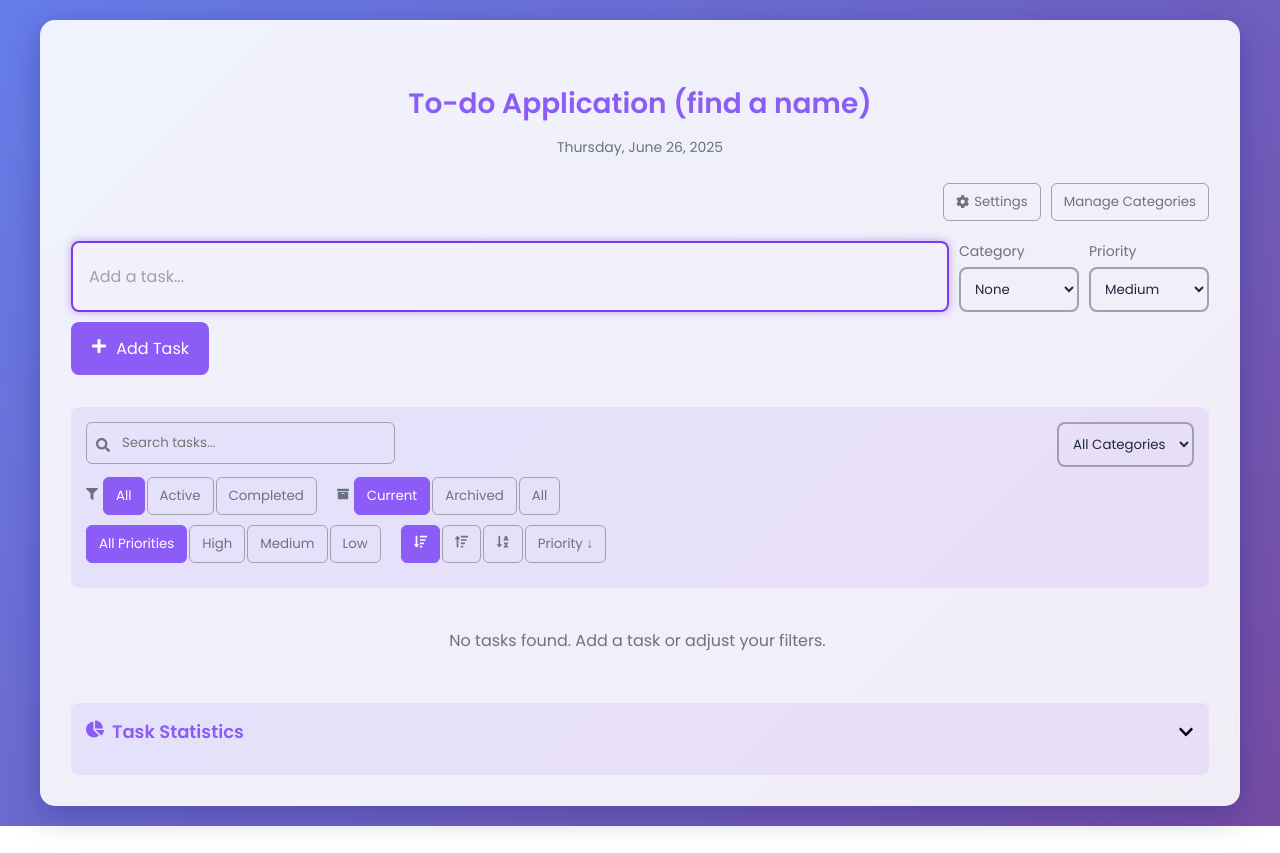
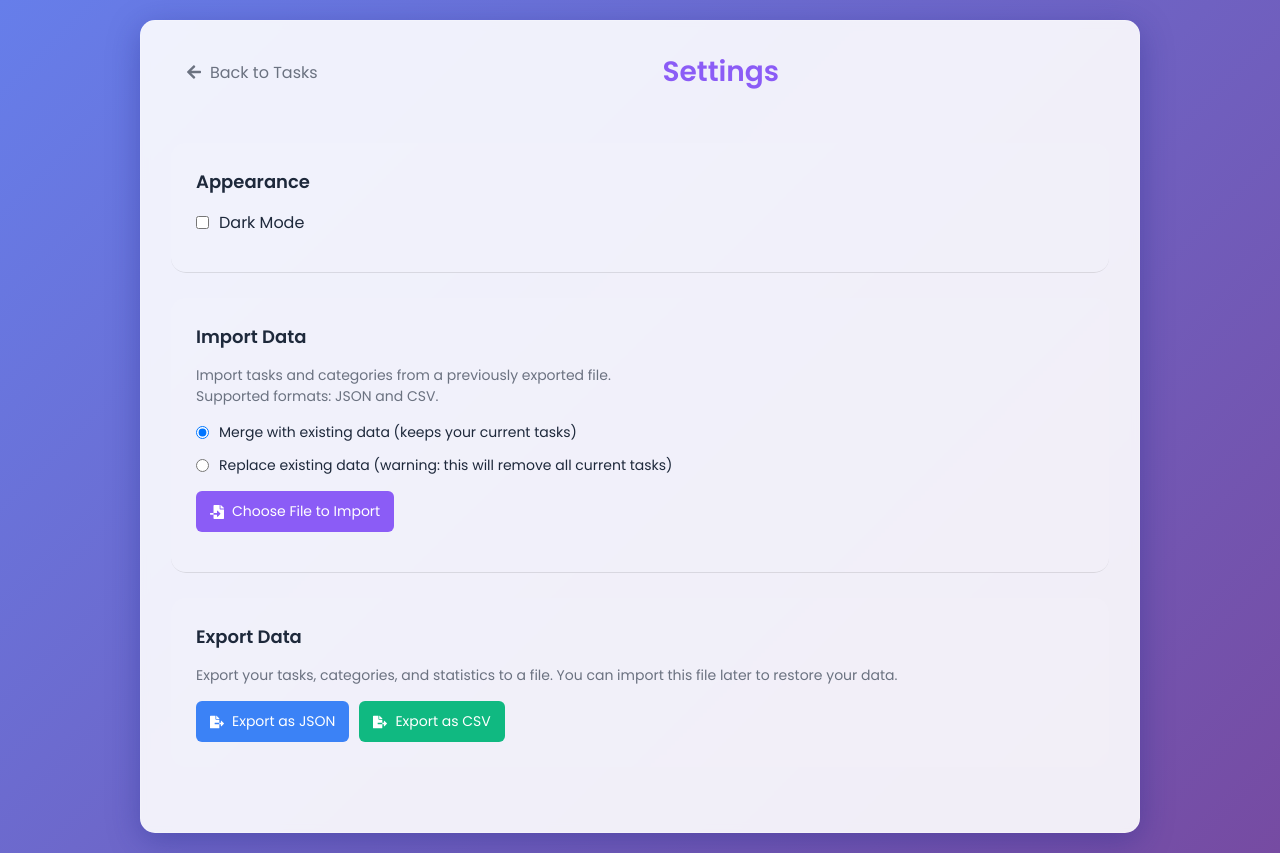
Before and after one commit to Tornio2/react-test2, a React (Create React App) app in the folder src/: page /settings in a window 1280 px wide. Before the commit the page ends 826 px from the top, so only its background shows below. Built offline with nearby package versions, Linux system fonts and the light colour scheme; the HTML template or start-up script is replaced by a standard one.

Commit message:
feat: Add routing with react-router-dom and create HomePage and SettingsPage components

```diff
--- a/package.json
+++ b/package.json
@@ -1,6 +1,5 @@
 {
   "homepage": "https://Tornio2.github.io/react-test2/",
-
   "name": "react-test2",
   "version": "0.1.0",
   "private": true,
@@ -13,6 +12,7 @@
     "react": "^19.1.0",
     "react-dom": "^19.1.0",
     "react-icons": "^5.5.0",
+    "react-router-dom": "^7.6.3",
     "react-scripts": "5.0.1",
     "web-vitals": "^2.1.4"
   },
--- a/src/App.js
+++ b/src/App.js
@@ -1,17 +1,8 @@
 import React, { useState, useEffect } from 'react';
+import { BrowserRouter as Router, Routes, Route } from 'react-router-dom';
 import './App.css';
-import TodoForm from './components/TodoForm';
-import TodoList from './components/TodoList';
-import Header from './components/Header';
-import CategoryManager from './components/CategoryManager';
-import FilterBar from './components/FilterBar';
-import StatsPanel from './components/StatsPanel';
-import Modal from './components/Modal';
-import { FaCog } from 'react-icons/fa';
-import { FaDownload } from 'react-icons/fa';
-import { FaFileExport } from 'react-icons/fa';
-import Settings from './components/Settings';
-
+import HomePage from './pages/HomePage';
+import SettingsPage from './pages/SettingsPage';
 
 function App() {
   const [todos, setTodos] = useState(() => {
@@ -42,12 +33,10 @@ function App() {
     priority: 'all',
     category: 'all',
     search: '',
-    archived: 'active', // Add new archived filter, default to showing only active
+    archived: 'active',
   });
 
   const [sortMethod, setSortMethod] = useState('date-desc');
-  const [showModal, setShowModal] = useState(false);
-  const [modalContent, setModalContent] = useState(null);
   const [darkMode, setDarkMode] = useState(() => {
     const savedMode = localStorage.getItem('darkMode');
     return savedMode ? JSON.parse(savedMode) : false;
@@ -84,7 +73,7 @@ function App() {
         ...todo,
         dateCreated: new Date().toISOString(),
         dateUpdated: new Date().toISOString(),
-        isArchived: false, // Add isArchived property
+        isArchived: false,
       },
       ...todos
     ];
@@ -129,7 +118,7 @@ function App() {
     setTodos(updatedTodos);
   };
 
-  // Archive Task functionality
+  // Archive Todo
   const archiveTodo = id => {
     let updatedTodos = todos.map(todo => {
       if (todo.id === id) {
@@ -153,37 +142,6 @@ function App() {
           isArchived: false,
           archivedAt: null
         };
-      }
-      return todo;
-    });
-    setTodos(updatedTodos);
-  };
-
-  // Add new category
-  const addCategory = (category) => {
-    if (!category.name || /^\s*$/.test(category.name)) {
-      return;
-    }
-
-    const newCategory = {
-      id: Math.floor(Math.random() * 10000),
-      name: category.name,
-      color: category.color || '#' + Math.floor(Math.random()*16777215).toString(16)
-    };
-
-    setCategories([...categories, newCategory]);
-  };
-
-  // Remove category
-  const removeCategory = (id) => {
-    // Remove category from list
-    const updatedCategories = categories.filter(category => category.id !== id);
-    setCategories(updatedCategories);
-
-    // Update todos that had this category
-    const updatedTodos = todos.map(todo => {
-      if (todo.categoryId === id) {
-        return { ...todo, categoryId: null };
       }
       return todo;
     });
@@ -244,140 +202,51 @@ function App() {
     })
   };
 
-  // Open settings modal
-  const openSettings = () => {
-    setModalContent('settings');
-    setShowModal(true);
-  };
-
-  // Open category manager
-  const openCategoryManager = () => {
-    setModalContent('categories');
-    setShowModal(true);
-  };
-
-
-  // // Add export functionality
-  // const exportData = (format) => {
-  //   // Prepare the data to export
-  //   const dataToExport = {
-  //     todos,
-  //     categories,
-  //     stats: {
-  //       total: stats.total,
-  //       active: stats.active,
-  //       completed: stats.completed,
-  //       archived: stats.archived
-  //     },
-  //     exportDate: new Date().toISOString()
-  //   };
-
-  //   let fileContent;
-  //   let fileType;
-  //   let fileName;
-
-  //   // Format based on selected format
-  //   if (format === 'json') {
-  //     fileContent = JSON.stringify(dataToExport, null, 2);
-  //     fileType = 'application/json';
-  //     fileName = 'task-manager-export.json';
-  //   } else if (format === 'csv') {
-  //     // Create CSV content
-  //     let csvContent = 'ID,Text,Status,Priority,Category,Created Date,Updated Date,Completed Date,Archived Date\n';
-
-  //     todos.forEach(todo => {
-  //       const category = categories.find(cat => cat.id === todo.categoryId);
-  //       const status = todo.isArchived ? 'Archived' : todo.isComplete ? 'Completed' : 'Active';
-
-  //       csvContent += `${todo.id},"${todo.text.replace(/"/g, '""')}",`;
-  //       csvContent += `${status},${todo.priority || 'none'},`;
-  //       csvContent += `${category ? category.name : 'None'},`;
-  //       csvContent += `${todo.dateCreated || ''},${todo.dateUpdated || ''},`;
-  //       csvContent += `${todo.completedAt || ''},${todo.archivedAt || ''}\n`;
-  //     });
-
-  //     fileContent = csvContent;
-  //     fileType = 'text/csv';
-  //     fileName = 'task-manager-export.csv';
-  //   }
-
-  //   // Create a blob and download the file
-  //   const blob = new Blob([fileContent], { type: fileType });
-  //   const url = URL.createObjectURL(blob);
-  //   const link = document.createElement('a');
-  //   link.href = url;
-  //   link.download = fileName;
-  //   document.body.appendChild(link);
-  //   link.click();
-  //   document.body.removeChild(link);
-  //   URL.revokeObjectURL(url);
-  // };
-
   return (
+    <Router>
       <div className={`app-container ${darkMode ? 'dark-mode' : ''}`}>
-      <div className="todo-app">
-        <Header />
-
-        <div className="top-actions">
-          <button className="settings-button" onClick={openSettings}>
-            <FaCog /> Settings
-          </button>
-          <button className="categories-button" onClick={openCategoryManager}>
-            Manage Categories
-          </button>
-        </div>
-
-        <TodoForm
-          onSubmit={addTodo}
+        <Routes>
+          <Route
+            path="/"
+            element={
+              <HomePage
+                todos={todos}
+                setTodos={setTodos}
                 categories={categories}
-        />
-
-        <FilterBar
+                setCategories={setCategories}
+                darkMode={darkMode}
+                stats={stats}
                 filter={filter}
                 setFilter={setFilter}
                 sortMethod={sortMethod}
                 setSortMethod={setSortMethod}
-          categories={categories}
-        />
-
-        <TodoList
-          todos={sortedTodos}
-          completeTodo={completeTodo}
+                sortedTodos={sortedTodos}
+                addTodo={addTodo}
                 removeTodo={removeTodo}
                 updateTodo={updateTodo}
+                completeTodo={completeTodo}
                 archiveTodo={archiveTodo}
                 restoreTodo={restoreTodo}
-          categories={categories}
               />
-
-        <StatsPanel stats={stats} />
-
-        {showModal && (
-          <Modal onClose={() => setShowModal(false)}>
-            {modalContent === 'categories' && (
-              <CategoryManager
-                categories={categories}
-                addCategory={addCategory}
-                removeCategory={removeCategory}
-                onClose={() => setShowModal(false)}
+            }
           />
-            )}
-            {modalContent === 'settings' && (
-              <Settings
+          <Route
+            path="/settings"
+            element={
+              <SettingsPage
                 darkMode={darkMode}
                 setDarkMode={setDarkMode}
                 todos={todos}
-                categories={ categories }
+                categories={categories}
                 stats={stats}
                 setTodos={setTodos}
                 setCategories={setCategories}
-                onClose={() => setShowModal(false)}
               />
-            )}
-          </Modal>
-        )}
+            }
+          />
+        </Routes>
       </div>
-    </div>
+    </Router>
   );
 }
 
--- /dev/null
+++ b/src/pages/HomePage.js
@@ -0,0 +1,116 @@
+import React, { useState } from 'react';
+import { Link } from 'react-router-dom';
+import TodoForm from '../components/TodoForm';
+import TodoList from '../components/TodoList';
+import Header from '../components/Header';
+import CategoryManager from '../components/CategoryManager';
+import FilterBar from '../components/FilterBar';
+import StatsPanel from '../components/StatsPanel';
+import Modal from '../components/Modal';
+import { FaCog } from 'react-icons/fa';
+
+function HomePage({
+  todos, setTodos,
+  categories, setCategories,
+  darkMode,
+  stats,
+  filter, setFilter,
+  sortMethod, setSortMethod,
+  sortedTodos,
+  addTodo, removeTodo, updateTodo, completeTodo, archiveTodo, restoreTodo
+}) {
+  const [showModal, setShowModal] = useState(false);
+  const [modalContent, setModalContent] = useState(null);
+
+  // Open category manager
+  const openCategoryManager = () => {
+    setModalContent('categories');
+    setShowModal(true);
+  };
+
+  // Add new category
+  const addCategory = (category) => {
+    if (!category.name || /^\s*$/.test(category.name)) {
+      return;
+    }
+
+    const newCategory = {
+      id: Math.floor(Math.random() * 10000),
+      name: category.name,
+      color: category.color || '#' + Math.floor(Math.random()*16777215).toString(16)
+    };
+
+    setCategories([...categories, newCategory]);
+  };
+
+  // Remove category
+  const removeCategory = (id) => {
+    // Remove category from list
+    const updatedCategories = categories.filter(category => category.id !== id);
+    setCategories(updatedCategories);
+
+    // Update todos that had this category
+    const updatedTodos = todos.map(todo => {
+      if (todo.categoryId === id) {
+        return { ...todo, categoryId: null };
+      }
+      return todo;
+    });
+    setTodos(updatedTodos);
+  };
+
+  return (
+    <div className="todo-app">
+      <Header />
+
+      <div className="top-actions">
+        <Link to="/settings" className="settings-button">
+          <FaCog /> Settings
+        </Link>
+        <button className="categories-button" onClick={openCategoryManager}>
+          Manage Categories
+        </button>
+      </div>
+
+      <TodoForm
+        onSubmit={addTodo}
+        categories={categories}
+      />
+
+      <FilterBar
+        filter={filter}
+        setFilter={setFilter}
+        sortMethod={sortMethod}
+        setSortMethod={setSortMethod}
+        categories={categories}
+      />
+
+      <TodoList
+        todos={sortedTodos}
+        completeTodo={completeTodo}
+        removeTodo={removeTodo}
+        updateTodo={updateTodo}
+        archiveTodo={archiveTodo}
+        restoreTodo={restoreTodo}
+        categories={categories}
+      />
+
+      <StatsPanel stats={stats} />
+
+      {showModal && (
+        <Modal onClose={() => setShowModal(false)}>
+          {modalContent === 'categories' && (
+            <CategoryManager
+              categories={categories}
+              addCategory={addCategory}
+              removeCategory={removeCategory}
+              onClose={() => setShowModal(false)}
+            />
+          )}
+        </Modal>
+      )}
+    </div>
+  );
+}
+
+export default HomePage;
--- /dev/null
+++ b/src/pages/SettingsPage.js
@@ -0,0 +1,42 @@
+import React from 'react';
+import { Link } from 'react-router-dom';
+import AppearanceSettings from '../components/settings/AppearanceSettings';
+import ExportSettings from '../components/settings/ExportSettings';
+import ImportSettings from '../components/settings/ImportSettings';
+import { FaArrowLeft } from 'react-icons/fa';
+import '../styles/pages/SettingsPage.css';
+
+function SettingsPage({ darkMode, setDarkMode, todos, categories, stats, setTodos, setCategories }) {
+  return (
+    <div className="settings-page">
+      <div className="settings-header">
+        <Link to="/" className="back-button">
+          <FaArrowLeft /> Back to Tasks
+        </Link>
+        <h1>Settings</h1>
+      </div>
+
+      <div className="settings-content">
+        <AppearanceSettings
+          darkMode={darkMode}
+          setDarkMode={setDarkMode}
+        />
+
+        <ImportSettings
+          todos={todos}
+          categories={categories}
+          setTodos={setTodos}
+          setCategories={setCategories}
+        />
+
+        <ExportSettings
+          todos={todos}
+          categories={categories}
+          stats={stats}
+        />
+      </div>
+    </div>
+  );
+}
+
+export default SettingsPage;
--- /dev/null
+++ b/src/styles/pages/SettingsPage.css
@@ -0,0 +1,70 @@
+
+.settings-page {
+  max-width: 1000px;
+  min-width: 350px;
+  width: 100%;
+  min-height: 600px;
+  background: var(--card-bg);
+  border-radius: var(--radius);
+  padding: 30px;
+  box-shadow: var(--shadow);
+  backdrop-filter: blur(4px);
+  border: 1px solid rgba(255, 255, 255, 0.18);
+  margin: 0 auto;
+}
+
+.settings-header {
+  display: flex;
+  align-items: center;
+  margin-bottom: 30px;
+  position: relative;
+}
+
+.settings-header h1 {
+  flex: 1;
+  text-align: center;
+  color: var(--primary);
+  font-size: 28px;
+  margin: 0;
+}
+
+.back-button {
+  display: flex;
+  align-items: center;
+  gap: 8px;
+  text-decoration: none;
+  color: var(--text-secondary);
+  padding: 8px 15px;
+  border-radius: 6px;
+  font-size: 16px;
+  transition: var(--transition);
+}
+
+.back-button:hover {
+  color: var(--primary);
+  background-color: rgba(0, 0, 0, 0.05);
+}
+
+.dark-mode .back-button:hover {
+  background-color: rgba(255, 255, 255, 0.1);
+}
+
+.settings-content {
+  padding: 20px 0;
+}
+
+/* Slight modifications to existing settings styles */
+.setting-section {
+  background-color: rgba(255, 255, 255, 0.05);
+  padding: 25px;
+  border-radius: var(--radius);
+  margin-bottom: 25px;
+}
+
+.dark-mode .setting-section {
+  background-color: rgba(0, 0, 0, 0.2);
+}
+
+.setting-section h3 {
+  margin-top: 0;
+}
```
Also changed, not shown: 1 other file (tests, documents, lock files or other folders). Lines whose indentation alone changed are shown as unchanged.
